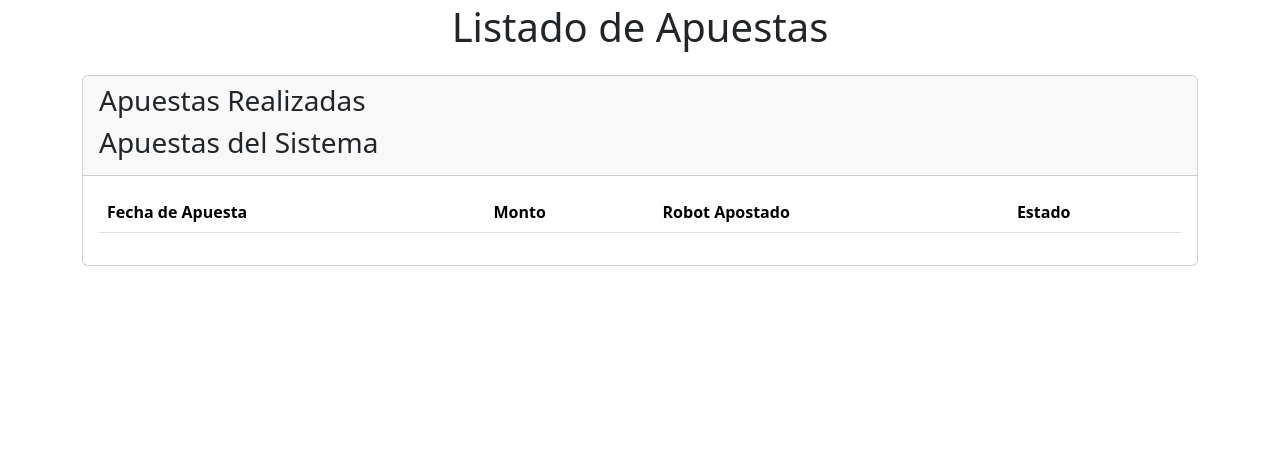
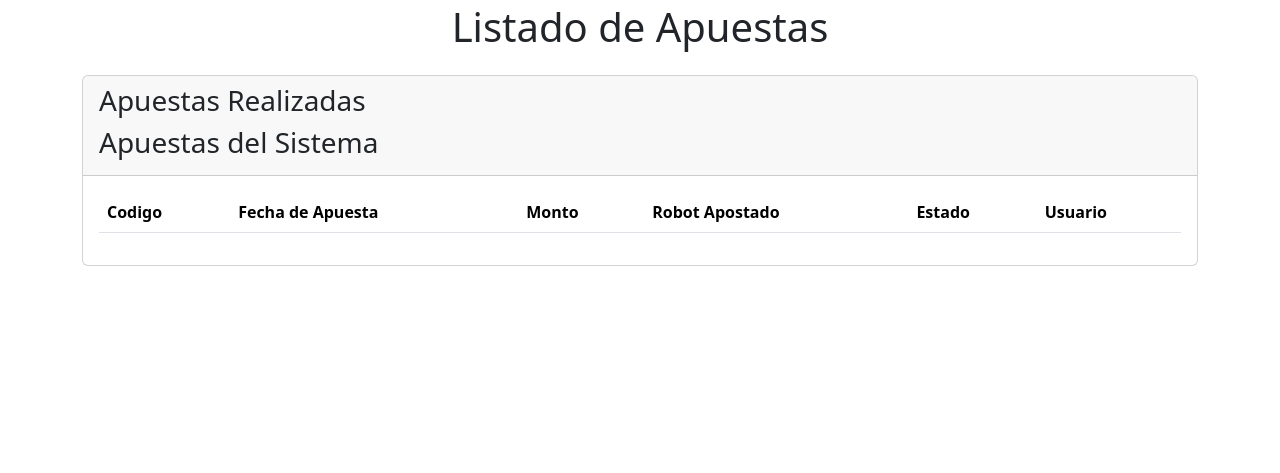
Before and after one commit to Elm3rr/Casino, a Spring Boot app: page /user/apuestas in a window 1280 px wide. Shown: the part 198-671 px from the top of the page. Run offline with Spring Boot 4, Linux system fonts and the light colour scheme; the visitor is signed in with stand-in values (Sample User, id 1); data comes from the database, SQL or seed files in the repository; data that the repository does not hold is empty; some of the project's set-up classes (security, data sources, template engines, error pages and the like) are left out, and stand-ins take their place; some libraries are stand-ins or nearby versions.

Commit message:
SETERMINOOOOOOOOOOOOOOOOOOOOOOOOOOOOOOOOOOOOOOOO

```diff
--- a/src/main/java/com/Proyecto/Final/Controlladores/CombateController.java
+++ b/src/main/java/com/Proyecto/Final/Controlladores/CombateController.java
@@ -39,12 +39,12 @@ public class CombateController {
     public String deleteProduct(@RequestParam long id, Principal principal){
         try{
             combateService.ocultar_combate(id, principal);
-            return "redirect:/admin/combates";
+            return "redirect:/";
 
         }catch (Exception ex){
             System.out.println("Exception: " + ex.getMessage());
         }
-        return "redirect:/combates";
+        return "redirect:/";
     }
 
     @GetMapping("/crear")
--- a/src/main/resources/templates/apuestas.html
+++ b/src/main/resources/templates/apuestas.html
@@ -22,19 +22,23 @@
             <table class="table table-striped table-hover">
               <thead>
                 <tr>
+                  <th sec:authorize="hasRole('ADMIN')">Codigo</th>
                   <th>Fecha de Apuesta</th>
                   <th>Monto</th>
                   <th>Robot Apostado</th>
                   <th>Estado</th>
+                  <th>Usuario</th>
                 </tr>
               </thead>
               <tbody>
                 <!-- Filtra apuestas según el rol -->
                 <tr th:each="apuesta : ${apuestas}">
+                  <th th:text="${apuesta.id}" sec:authorize="hasRole('ADMIN')"></th>
                   <td th:text="${apuesta.fechaCreacion.toString().substring(0, 10)}"></td>
                   <td th:text="${apuesta.monto}"></td>
                   <td th:text="${apuesta.robotApostado.nombre}"></td>
                   <td th:text="${apuesta.estado}"></td>
+                  <td th:text="${apuesta.usuario.nombre}"></td>
                 </tr>
               </tbody>
             </table>
```
